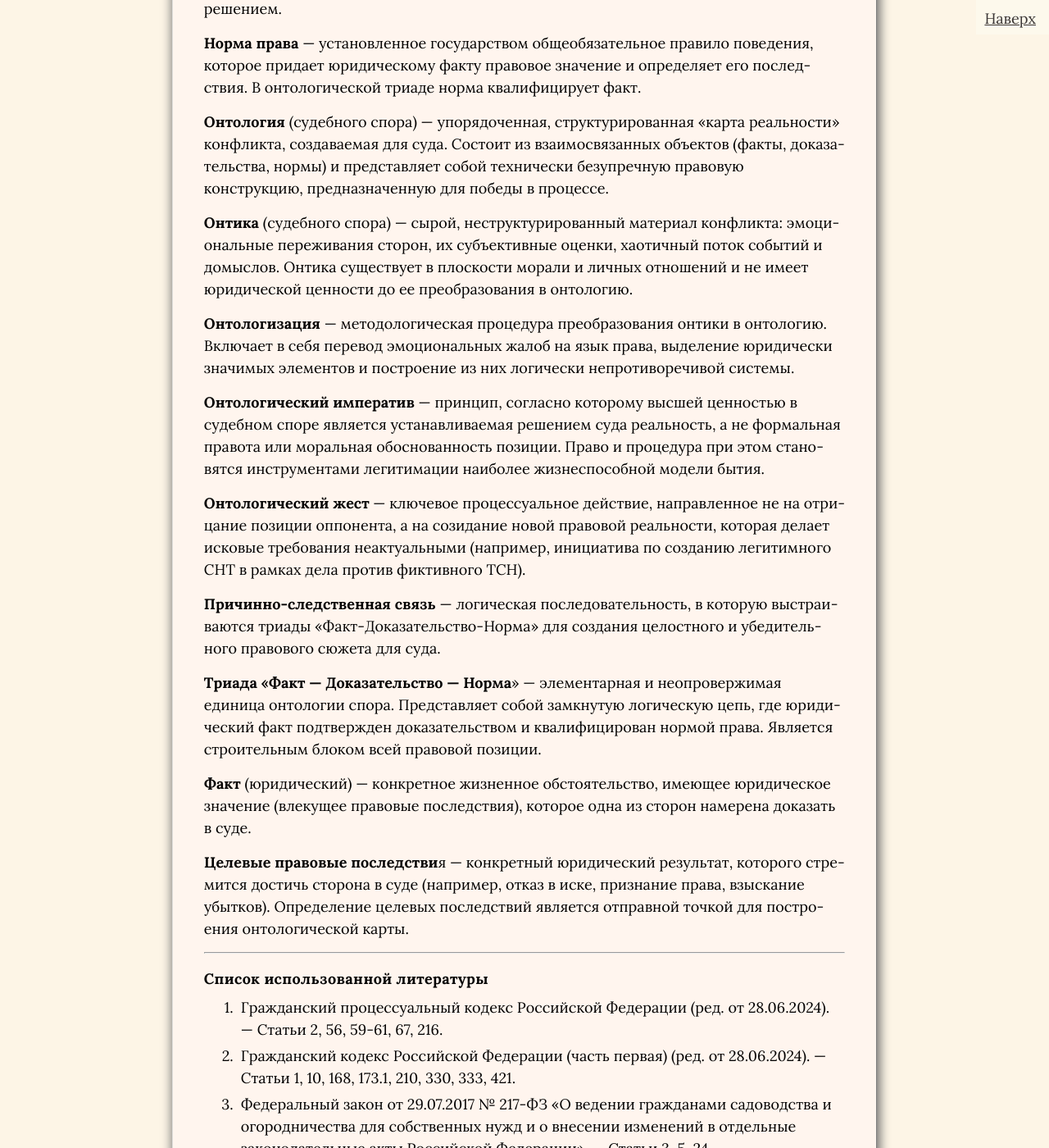
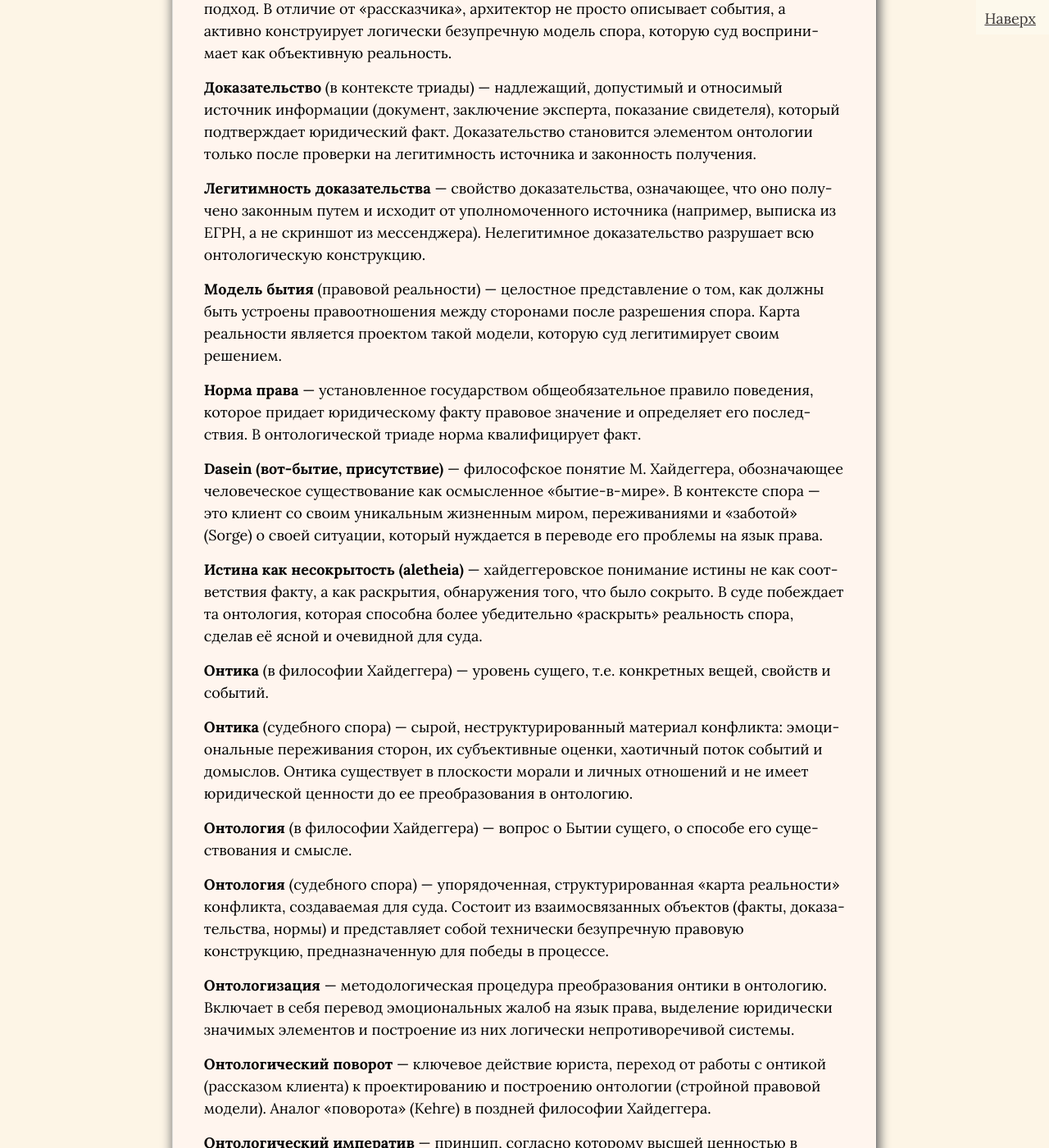
Before and after one commit to SergSi/land-use-art, a Jekyll site: the page built from _posts/2025-10-18-train.md, in a window 1280 px wide and 1400 px high, scrolled down 37074 px. Shown: the whole window at 82% size. Built offline with Jekyll 4.4.1, drawn with Linux system fonts in a browser that asks for light colours; some web fonts are replaced; some of the changed text lies outside the part shown.

Commit message:
Update 2025-10-18-train.md

```diff
--- a/_posts/2025-10-18-train.md
+++ b/_posts/2025-10-18-train.md
@@ -9,7 +9,11 @@
 class: mind
 ---
 
-В суде истина не открывается — она конструируется. Ежедневно в залах судебных заседаний разворачивается невидимая битва не столько между людьми, сколько между предлагаемыми ими версиями мира. Каждая сторона искренне верит в свою «правду» и представляет суду целостную картину произошедшего. Однако суд выбирает не между правдой и ложью, а между двумя конкурирующими моделями реальности, оценивая их на предмет юридической состоятельности.
+В суде истина не открывается — она конструируется. Ежедневно в залах судебных заседаний разворачивается невидимая битва не столько между людьми, сколько между предлагаемыми ими версиями мира.
+
+Методологический стержень этой статьи — различение между онтикой и онтологией — построен на философии Мартина Хайдеггера. Мы адаптируем эти понятия, превращая их из инструмента философского исследования в оружие юридической практики.
+
+Каждая сторона искренне верит в свою «правду» и представляет суду целостную картину произошедшего. Однако суд выбирает не между правдой и ложью, а между двумя конкурирующими моделями реальности, оценивая их на предмет юридической состоятельности.
 
 Но по каким критериям проходит этот отбор? Анализ процессуального законодательства (ст. 2, 67 ГПК РФ) показывает, что суд, выполняя задачу правильного и своевременного разрешения спора, вынужден становиться архитектором правовой действительности. Он обязан выбрать не просто формально правильную, но и практически реализуемую модель, которая приведёт к стабильному правовому результату, а не породит новый виток конфликтов. Побеждает та модель, чей «технический чертёж» — карта реальности — оказывается не только безупречным с точки зрения связи фактов, доказательств и норм, но и предлагает суду работающее решение, соответствующее принципам правовой определённости и целесообразности.
 
@@ -631,6 +635,8 @@
 
 Этот пример — суровое напоминание о том, что в суде побеждает не тот, кто громче заявляет о своей правоте, а тот, кто предлагает суду более удобную и жизнеспособную «карту реальности» для вынесения решения.
 
+Философская мораль этого дела заключается в полном провале онтологического поворота со стороны защиты. Ответчик, искренне пребывая в своей онтической правоте (чувство несправедливости, возмущение самоуправством ТСН), так и не смог совершить решающий переход к конструированию новой онтологии. Ему была предоставлена возможность активного действия — ходатайство о создании легитимного СНТ, — которая была по сути готовым проектом иного, работоспособного бытия территории. Отказавшись от этого жеста, защита отказалась от роли архитектора реальности, оставив суду лишь голое отрицание. Суд, в свою очередь, не нашёл в позиции Ответчика убедительного «раскрытия» (алетейи) иной реальности и предпочёл ту, что, пусть и небезупречную, но хотя бы функционировала. Онтическая правота, не прошедшая онтологизацию, обречена на поражение.
+
 ## 5. Практикум: пошаговое построение онтологической карты для дела «ТСН Лесной»
 
 Теперь, понимая контекст и причины поражения в исходном деле, применим метод онтологического моделирования на практике. Мы заново построим позицию защиты для Ответчика (Д.Г.Л.), но на этот раз — строго следуя описанной методике. Рассмотрим, как должен был выглядеть каждый шаг, чтобы создать неопровержимую правовую конструкцию.
@@ -822,11 +828,21 @@
 
 **Норма права** — установленное государством общеобязательное правило поведения, которое придает юридическому факту правовое значение и определяет его последствия. В онтологической триаде норма квалифицирует факт.
 
-**Онтология** (судебного спора) — упорядоченная, структурированная «карта реальности» конфликта, создаваемая для суда. Состоит из взаимосвязанных объектов (факты, доказательства, нормы) и представляет собой технически безупречную правовую конструкцию, предназначенную для победы в процессе.
+**Dasein (вот-бытие, присутствие)** — философское понятие М. Хайдеггера, обозначающее человеческое существование как осмысленное «бытие-в-мире». В контексте спора — это клиент со своим уникальным жизненным миром, переживаниями и «заботой» (Sorge) о своей ситуации, который нуждается в переводе его проблемы на язык права.
+
+**Истина как несокрытость (aletheia)** — хайдеггеровское понимание истины не как соответствия факту, а как раскрытия, обнаружения того, что было сокрыто. В суде побеждает та онтология, которая способна более убедительно «раскрыть» реальность спора, сделав её ясной и очевидной для суда.
+
+**Онтика** (в философии Хайдеггера) — уровень сущего, т.е. конкретных вещей, свойств и событий.
 
 **Онтика** (судебного спора) — сырой, неструктурированный материал конфликта: эмоциональные переживания сторон, их субъективные оценки, хаотичный поток событий и домыслов. Онтика существует в плоскости морали и личных отношений и не имеет юридической ценности до ее преобразования в онтологию.
 
+**Онтология** (в философии Хайдеггера) — вопрос о Бытии сущего, о способе его существования и смысле.
+
+**Онтология** (судебного спора) — упорядоченная, структурированная «карта реальности» конфликта, создаваемая для суда. Состоит из взаимосвязанных объектов (факты, доказательства, нормы) и представляет собой технически безупречную правовую конструкцию, предназначенную для победы в процессе.
+
 **Онтологизация** — методологическая процедура преобразования онтики в онтологию. Включает в себя перевод эмоциональных жалоб на язык права, выделение юридически значимых элементов и построение из них логически непротиворечивой системы.
+
+**Онтологический поворот** — ключевое действие юриста, переход от работы с онтикой (рассказом клиента) к проектированию и построению онтологии (стройной правовой модели). Аналог «поворота» (Kehre) в поздней философии Хайдеггера.
 
 **Онтологический императив** — принцип, согласно которому высшей ценностью в судебном споре является устанавливаемая решением суда реальность, а не формальная правота или моральная обоснованность позиции. Право и процедура при этом становятся инструментами легитимации наиболее жизнеспособной модели бытия.
 
```
